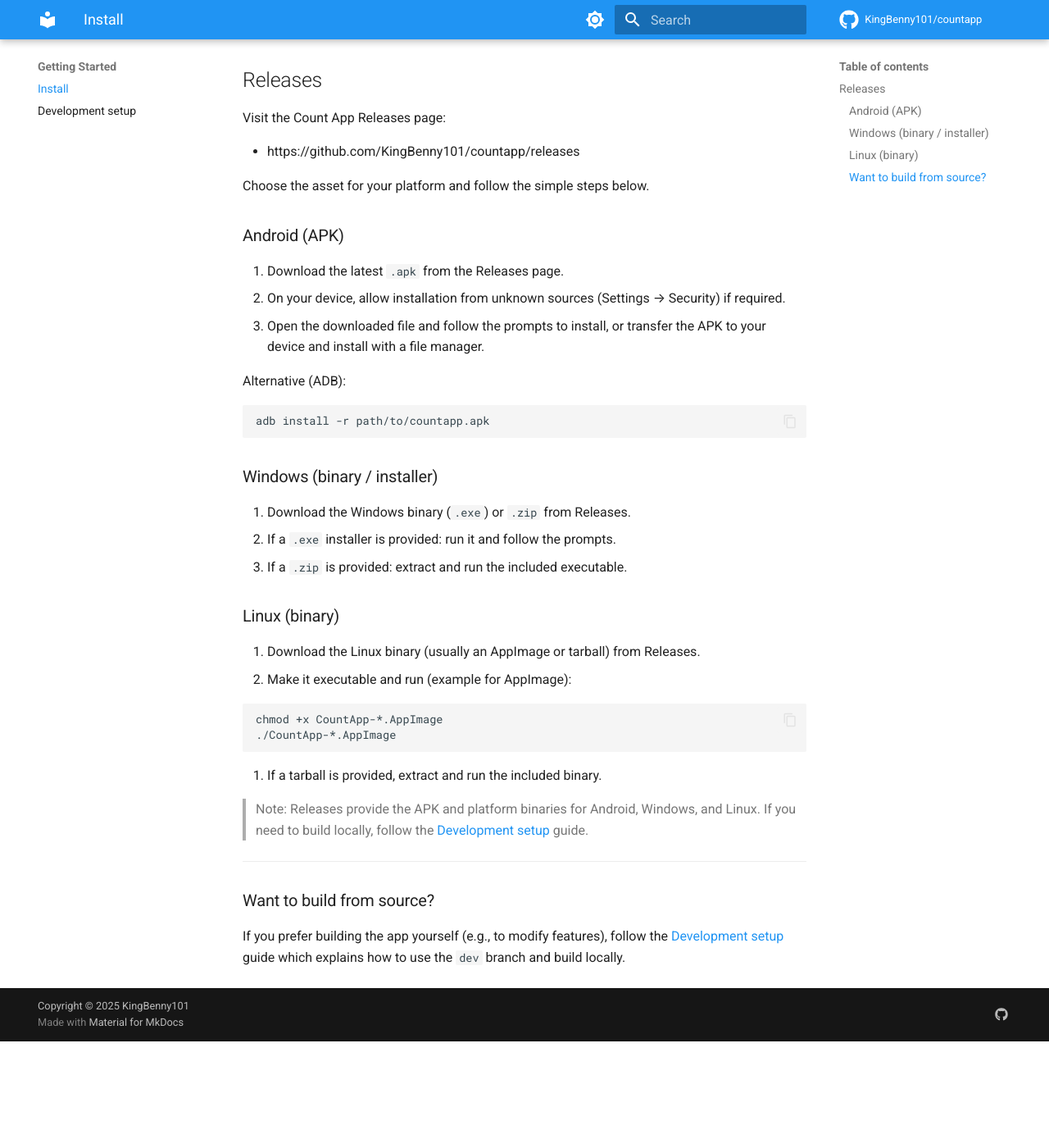
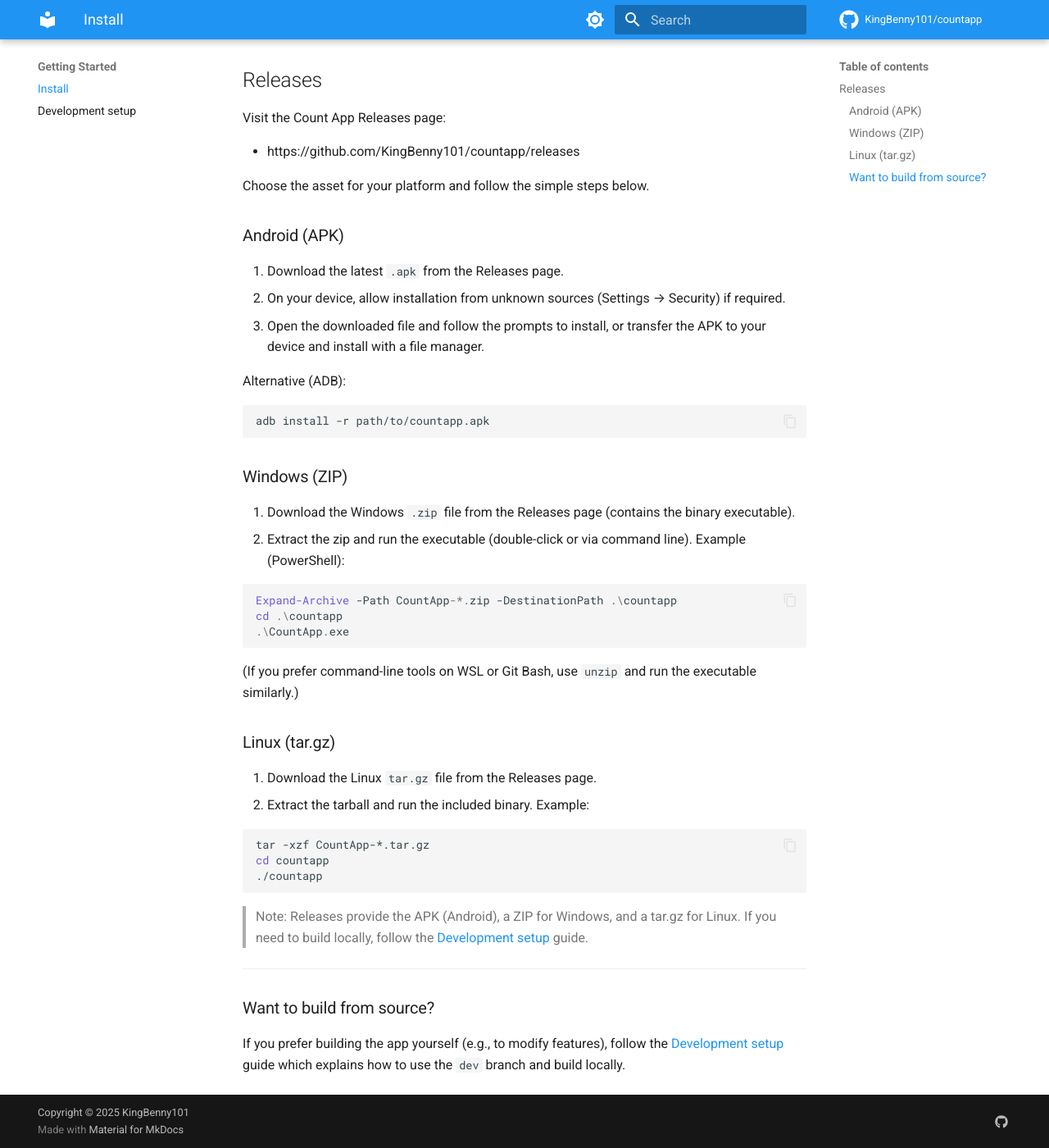
Before and after one commit to KingBenny101/countapp, an MkDocs documentation site: the page built from docs/getting-started/installation.md, in a window 1280 px wide and 1400 px high, scrolled down 239 px. Shown: the whole window at 82% size. Built offline with MkDocs 1.6.1 and Material for MkDocs 9.7.7, drawn with Linux system fonts in a browser that asks for light colours; comment, search, counter and statistics services are not loaded; before the commit the page ends 1509 px from its top, so only the background shows below that.

Commit message:
Docs: clarify Releases provide APK, Windows ZIP, and Linux tar.gz with extraction/run steps

````diff
--- a/docs/getting-started/installation.md
+++ b/docs/getting-started/installation.md
@@ -22,25 +22,31 @@ Alternative (ADB):
 adb install -r path/to/countapp.apk
 ```
 
-### Windows (binary / installer)
+### Windows (ZIP)
 
-1. Download the Windows binary (`.exe`) or `.zip` from Releases.
-2. If a `.exe` installer is provided: run it and follow the prompts.
-3. If a `.zip` is provided: extract and run the included executable.
+1. Download the Windows `.zip` file from the Releases page (contains the binary executable).
+2. Extract the zip and run the executable (double-click or via command line). Example (PowerShell):
 
-### Linux (binary)
+```powershell
+Expand-Archive -Path CountApp-*.zip -DestinationPath .\countapp
+cd .\countapp
+.\CountApp.exe
+```
 
-1. Download the Linux binary (usually an AppImage or tarball) from Releases.
-2. Make it executable and run (example for AppImage):
+(If you prefer command-line tools on WSL or Git Bash, use `unzip` and run the executable similarly.)
+
+### Linux (tar.gz)
+
+1. Download the Linux `tar.gz` file from the Releases page.
+2. Extract the tarball and run the included binary. Example:
 
 ```bash
-chmod +x CountApp-*.AppImage
-./CountApp-*.AppImage
+tar -xzf CountApp-*.tar.gz
+cd countapp
+./countapp
 ```
 
-3. If a tarball is provided, extract and run the included binary.
-
-> Note: Releases provide the APK and platform binaries for Android, Windows, and Linux. If you need to build locally, follow the [Development setup](development.md) guide.
+> Note: Releases provide the APK (Android), a ZIP for Windows, and a tar.gz for Linux. If you need to build locally, follow the [Development setup](development.md) guide.
 
 ---
 
````
